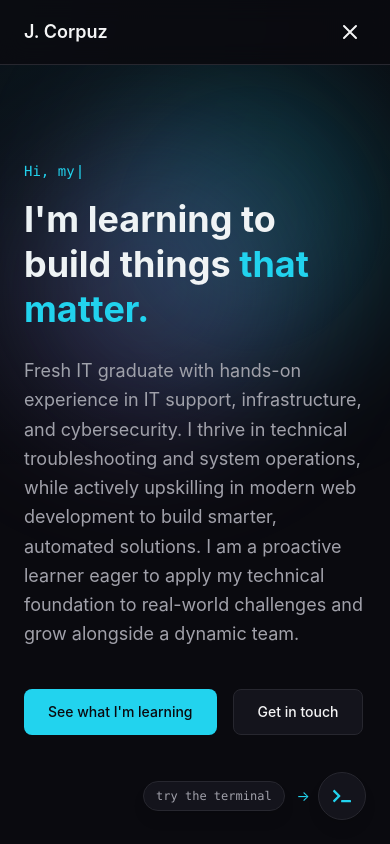
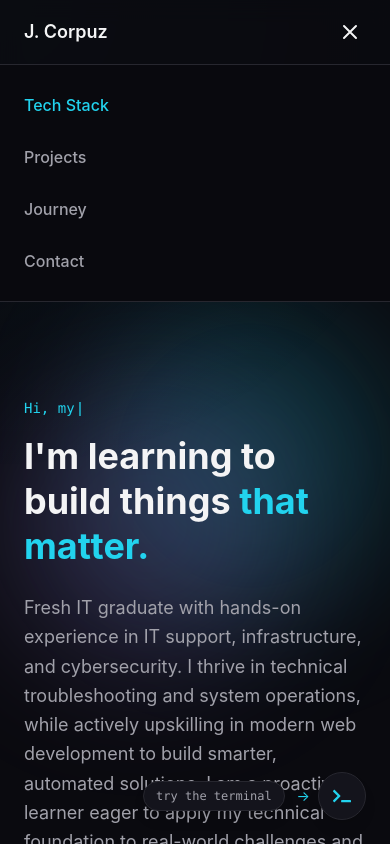
Before and after one commit to linken1414/jfc-portfolio, a React (Vite) app: page / in a window 390 px wide. Both pictures are taken after a click on the button 350 px from the left and 32 px from the top of the page. Shown: the top 844 px of the page. Built offline with nearby package versions, Linux system fonts and the light colour scheme.

Commit message:
fixed mobile menu2

```diff
--- a/src/components/layout/Navbar.jsx
+++ b/src/components/layout/Navbar.jsx
@@ -5,11 +5,11 @@ export default function Navbar() {
   const [activeSection, setActiveSection] = useState("");
 
   const navLinks = [
-  { label: "Tech Stack", href: "#tech-stack", id: "tech-stack" },
-  { label: "Projects", href: "#projects", id: "projects" },
-  { label: "Journey", href: "#experience", id: "experience" },
-  { label: "Contact", href: "#links", id: "links" },
-];
+    { label: "Tech Stack", href: "#tech-stack", id: "tech-stack" },
+    { label: "Projects", href: "#projects", id: "projects" },
+    { label: "Journey", href: "#experience", id: "experience" },
+    { label: "Contact", href: "#links", id: "links" },
+  ];
 
   useEffect(() => {
     const sectionIds = navLinks.map((link) => link.id);
@@ -32,6 +32,10 @@ export default function Navbar() {
 
     return () => observer.disconnect();
   }, []);
+
+  const handleLinkClick = () => {
+    setIsOpen(false);
+  };
 
   return (
     <nav className="sticky top-0 z-50 bg-background/80 backdrop-blur-md border-b border-border">
@@ -68,6 +72,7 @@ export default function Navbar() {
           onClick={() => setIsOpen(!isOpen)}
           className="sm:hidden text-text-primary p-1"
           aria-label="Toggle menu"
+          aria-expanded={isOpen}
         >
           {isOpen ? (
             <svg width="24" height="24" viewBox="0 0 24 24" fill="none" stroke="currentColor" strokeWidth="2">
@@ -80,6 +85,27 @@ export default function Navbar() {
           )}
         </button>
       </div>
+
+      {/* Mobile dropdown menu */}
+      {isOpen && (
+        <ul className="sm:hidden flex flex-col border-t border-border bg-background/95 backdrop-blur-md px-6 py-4 gap-1">
+          {navLinks.map((link) => (
+            <li key={link.href}>
+              <a
+                href={link.href}
+                onClick={handleLinkClick}
+                className={`block py-3 text-base font-medium transition-colors ${
+                  activeSection === link.id
+                    ? "text-accent"
+                    : "text-text-secondary hover:text-accent"
+                }`}
+              >
+                {link.label}
+              </a>
+            </li>
+          ))}
+        </ul>
+      )}
     </nav>
   );
 }
```
